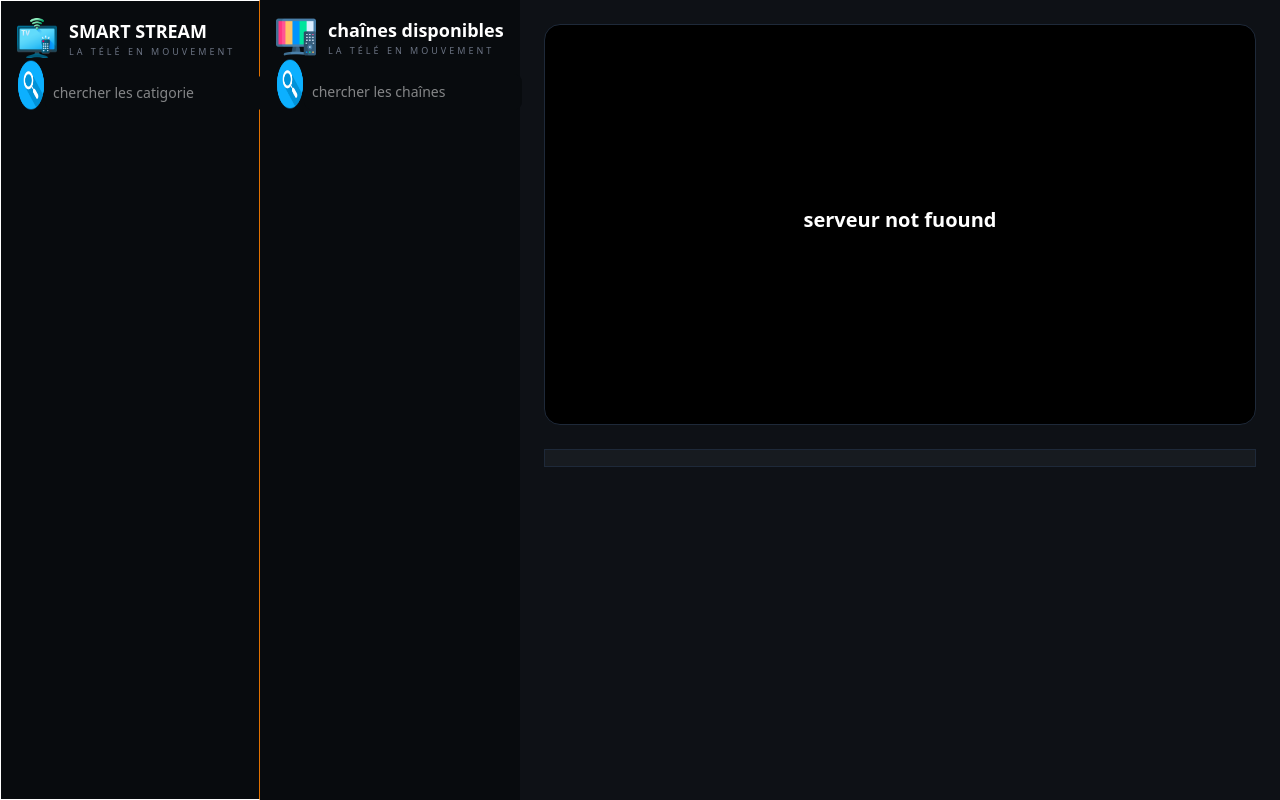
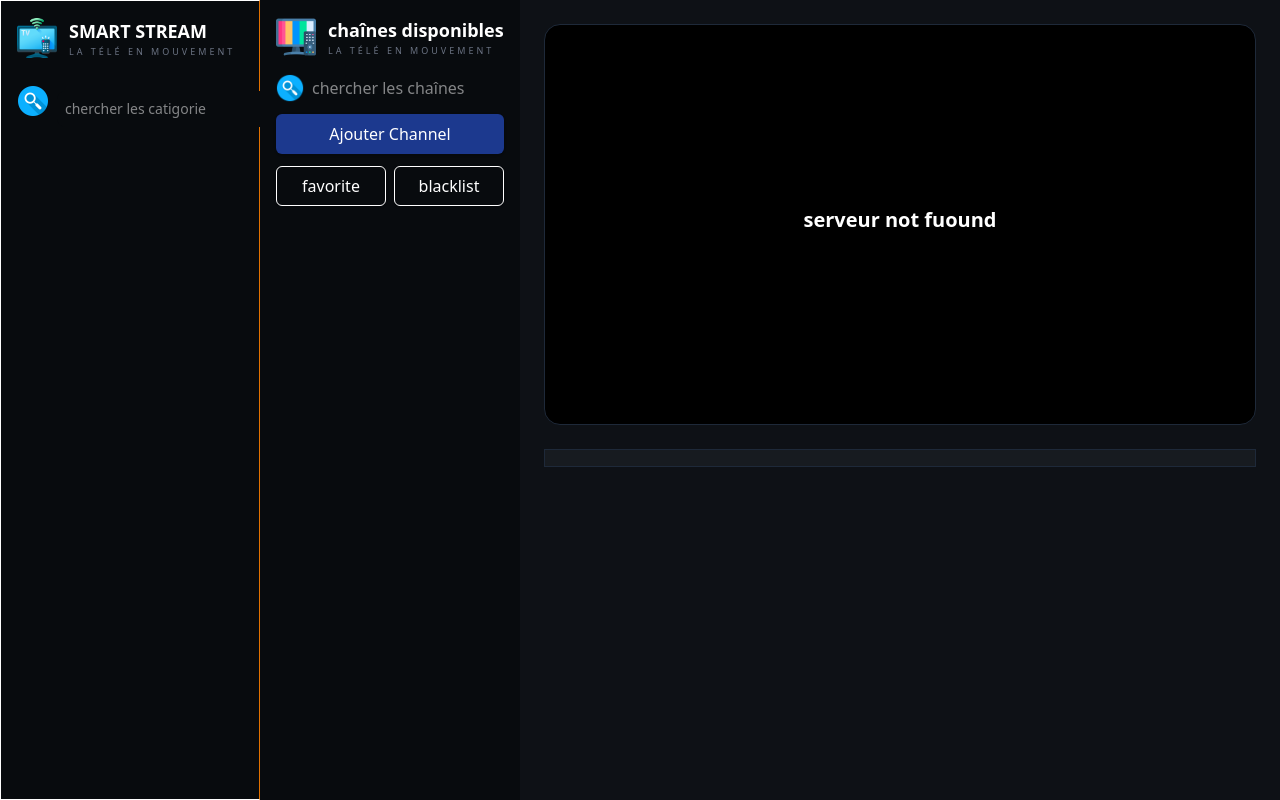
Before and after one commit to youssefelkrid/SMART-SPRINT-V2-, a plain HTML site: page index.html in a window 1280 px wide. Drawn offline with nearby package versions, Linux system fonts and the light colour scheme; no server answers.

Commit message:
Ajourd'hui je cree des button Ajoutercannal et button favorite et blacklist

```diff
--- a/index.html
+++ b/index.html
@@ -6,7 +6,7 @@
     <meta name="viewport" content="width=device-width, initial-scale=1.0">
     <title>YOUSEF TV </title>
     <script src="https://cdn.jsdelivr.net/npm/@tailwindcss/browser@4"></script>
-    <script type="module" src="/SMART-SPRINT/src/main.js" defer></script>
+    <script type="module" src="src/main.js" defer></script>
 </head>
 
 <body>
@@ -14,17 +14,12 @@
     <div class="flex min-h-screen bg-[#0e1116] text-white">
 
 
-        <aside class=" w-[260px] bg-[#080b0e] p-4  border border-r-amber-600">
-
-
-
+        <aside class="flex flex-col gap-4 w-[260px] bg-[#080b0e] p-4 border border-r-amber-600">
             <div class="flex items-center gap-3">
-
                 <div class="w-10 h-10 flex items-center justify-center">
                     <img src="img/smart-tv.png" alt="">
 
                 </div>
-
                 <div>
                     <h1 class="font-bold text-lg">SMART STREAM</h1>
                     <p class="text-gray-500 text-[9px] tracking-[3px]">
@@ -32,23 +27,18 @@
                     </p>
 
                 </div>
-
-
             </div>
-            <div class="flex">
-                <img class="w-7" src="img/chercher (1).png" alt="">
+            <div class="flex flex-row items-center gap-2">
+                <img class="flex w-8 h-8" src="img/chercher (1).png" alt="">
                 <input id="search" type="text" placeholder="chercher les catigorie"
-                    class="flex-1 bg-[#080b0e]  p-2 rounded-lg outline-none text-sm mt-4 ">
+                    class="bg-[#080b0e] p-2 rounded-lg text-sm mt-4 ">
             </div>
             <!-- ////////////////////////////////////================================= -->
              <div id="cards">
 
              </div>
         </aside>
-        <aside class="w-[260px] bg-[#080b0e] p-4 ">
-
-
-
+        <aside class="flex flex-col w-[260px] bg-[#080b0e] p-4 gap-4">
             <div class="flex items-center gap-3">
 
                 <div class="w-10 h-10 flex items-center justify-center">
@@ -56,8 +46,6 @@
 
 
                 </div>
-
-
                 <div>
                     <h1 class="font-bold text-lg">chaînes disponibles</h1>
                     <p class="text-gray-500 text-[9px] tracking-[3px]">
@@ -65,12 +53,17 @@
                     </p>
 
                 </div>
-
             </div>
-            <div class="flex">
+            <div class="flex flex-col gap-3">
+                <div class="flex flex-row gap-2">
                 <img class="w-7" src="img/chercher (1).png" alt="">
-                <input id="search-ch" type="text" placeholder="chercher les chaînes"
-                    class="flex-1 bg-[#080b0e]  p-2 rounded-lg outline-none text-sm mt-4 ">
+                <input id="search-ch" type="text" placeholder="chercher les chaînes">
+                </div>
+                <button class="w-full h-[40px] bg-blue-900 text-white shadow rounded-md cursor-pointer hover:bg-blue-600">Ajouter Channel</button>
+                <div class="flex flex-row gap-2">
+                    <button class="w-full h-[40px] border border-white text-white shadow rounded-md cursor-pointer hover:bg-blue-900">favorite</button>
+                    <button class="w-full h-[40px] border border-white text-white shadow rounded-md cursor-pointer hover:bg-blue-900">blacklist</button>
+                </div>
             </div>
             <div id="chanls">
 
--- a/service/api.js
+++ b/service/api.js
@@ -1,7 +1,7 @@
  let channls = [] ;
 export default async function exportchaine() {
     try{
-          let response = await fetch('./data/chanls.json')
+          let response = await fetch('https://6afad648730c1d152f329614.mockapi.io/api/v1/cannal')
         let data = await response.json();
         channls = data ;
          localStorage.setItem("channls" , JSON.stringify(channls))
@@ -16,7 +16,7 @@ export default async function exportchaine() {
 let cuntry = [] ;
     async function exportcuntry(){
     try{
-        let resultat = await fetch('./data/cuntry.json');
+        let resultat = await fetch('https://6afad648730c1d152f329614.mockapi.io/api/v1/catigorie');
         let  datas = await resultat.json();
         cuntry = datas ;
         localStorage.setItem("cuntry" , JSON.stringify(cuntry))
--- a/ui/preview.js
+++ b/ui/preview.js
@@ -34,7 +34,7 @@ export function showcountries(data) {
 
             </div>
       `
-
+        console.log(c.flagUrl);
 
     });
 }
@@ -58,10 +58,6 @@ export function showcanals(chine){
 
                 </div>
 
-
-                <span class="text-lime-400 text-xs">
-                    ●
-                </span>
 
 
             </div>
```
Also changed, not shown: img/emptyStar.png (added), img/etoile.png (added), src/main.js (line endings or trailing spaces).
